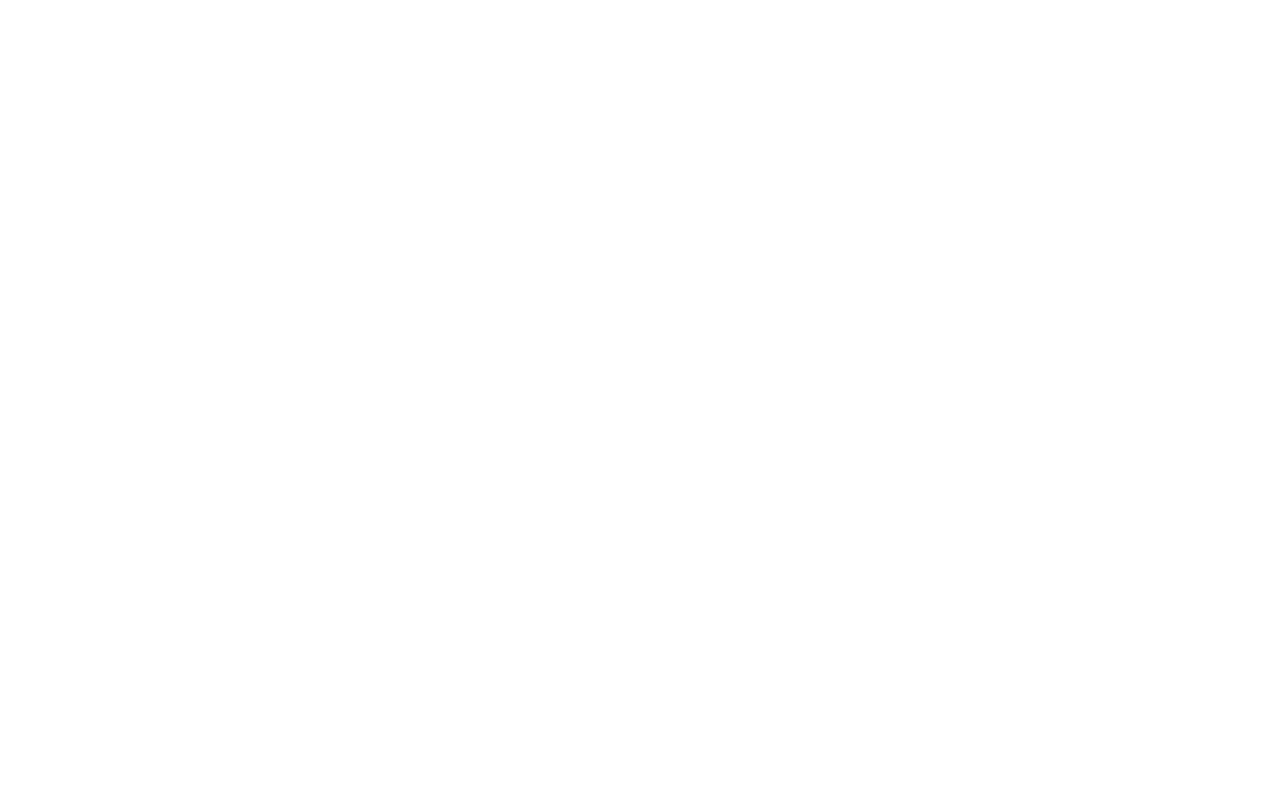
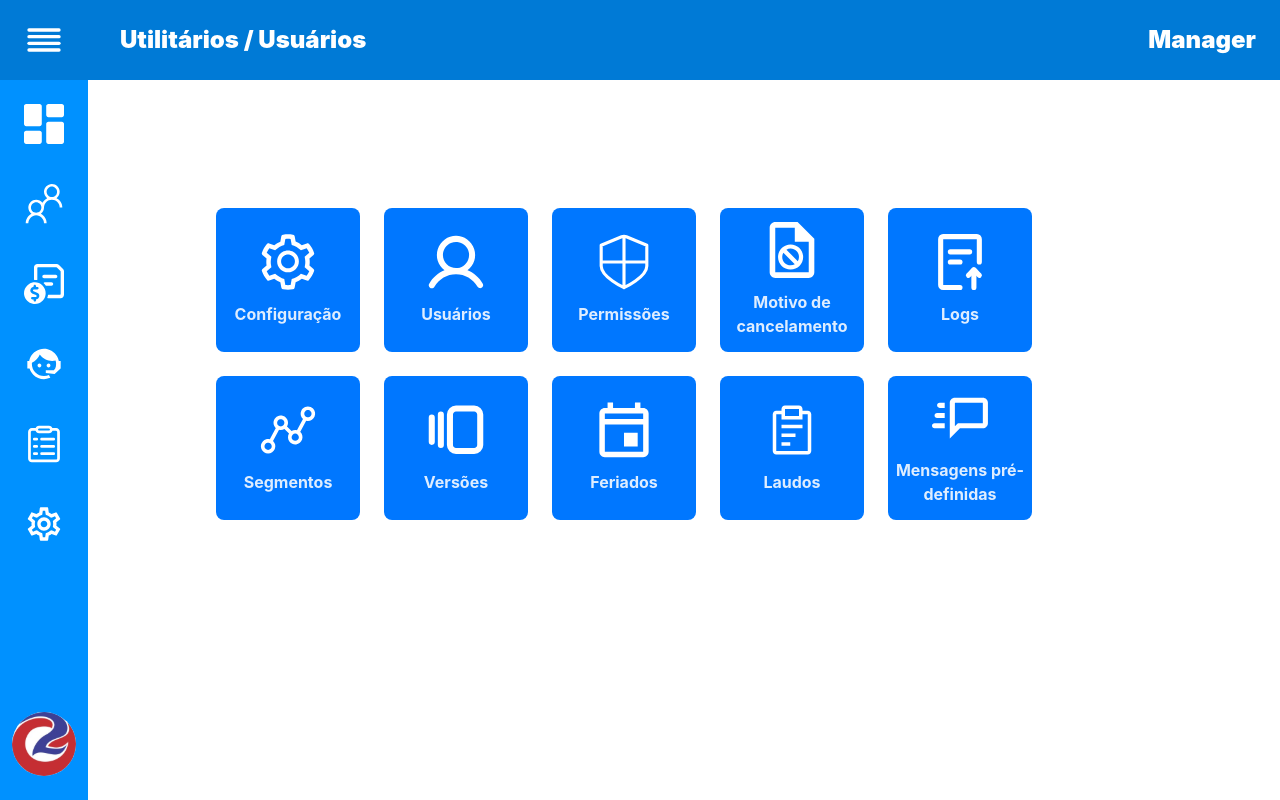
Before and after one commit to leo3210k/User_Page, a Vue app: page /home in a window 1280 px wide. Before the commit this address had no page. Built offline with nearby package versions, Linux system fonts and the light colour scheme; what @vee-validate/zod would draw is missing.

Commit message:
feat: change index route to login

```diff
--- a/src/components/template/Header.vue
+++ b/src/components/template/Header.vue
@@ -3,7 +3,7 @@
     <img @click="toggleMenu" :src="image_src" class="w-10 h-10 cursor-pointer" alt="menu-icon">
     <div class="flex justify-between text-2xl text-white font-black capitalize grow">
       <div>
-        <RouterLink to="/">utilitários</RouterLink>
+        <RouterLink to="/home">utilitários</RouterLink>
         /
         <RouterLink to="/users">usuários</RouterLink>
       </div>
--- a/src/components/template/Login.vue
+++ b/src/components/template/Login.vue
@@ -74,7 +74,7 @@ const form = useForm({
 const onSubmit = form.handleSubmit((values) => {
   axios.post(url, values)
     .then(res => localStorage.setItem('user', res.data.token))
-    .then(res => router.push({ path: '/' }))
+    .then(res => router.push({ path: '/home' }))
 })
 </script>
 
--- a/src/main.js
+++ b/src/main.js
@@ -10,8 +10,8 @@ import Home from '@/components/template/Home.vue'
 import Users from '@/components/template/Users.vue'
 
 const routes = [
-  { name: 'login', path: '/login', component: Login },
-  { name: 'home', path: '/', component: Home },
+  { name: 'login', path: '/', component: Login },
+  { name: 'home', path: '/home', component: Home },
   { name: 'users', path: '/users', component: Users },
 ]
 
```
